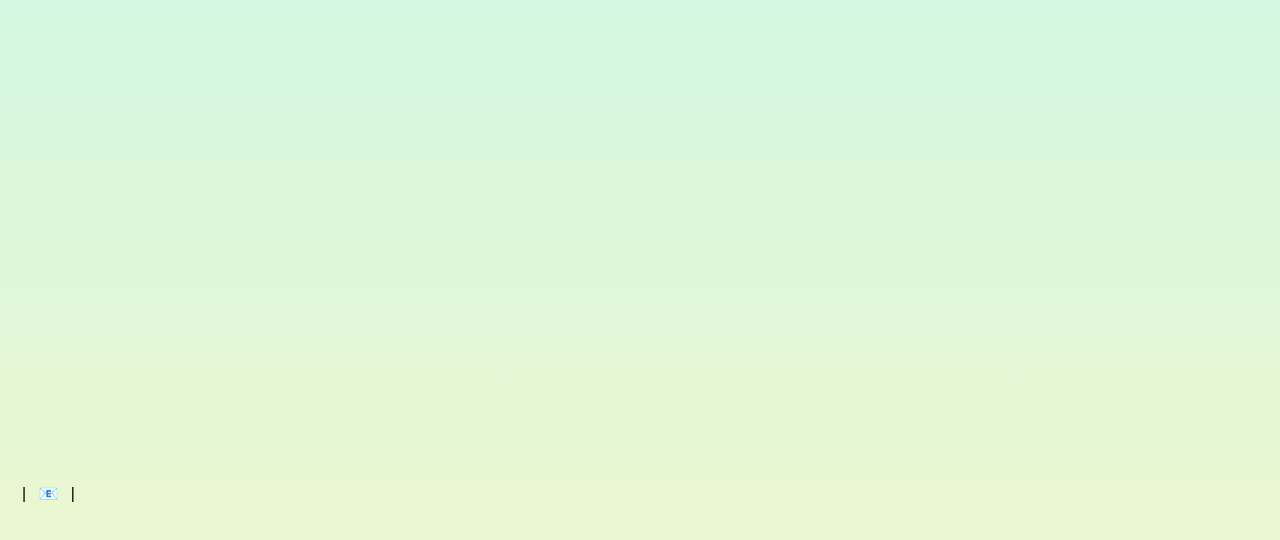
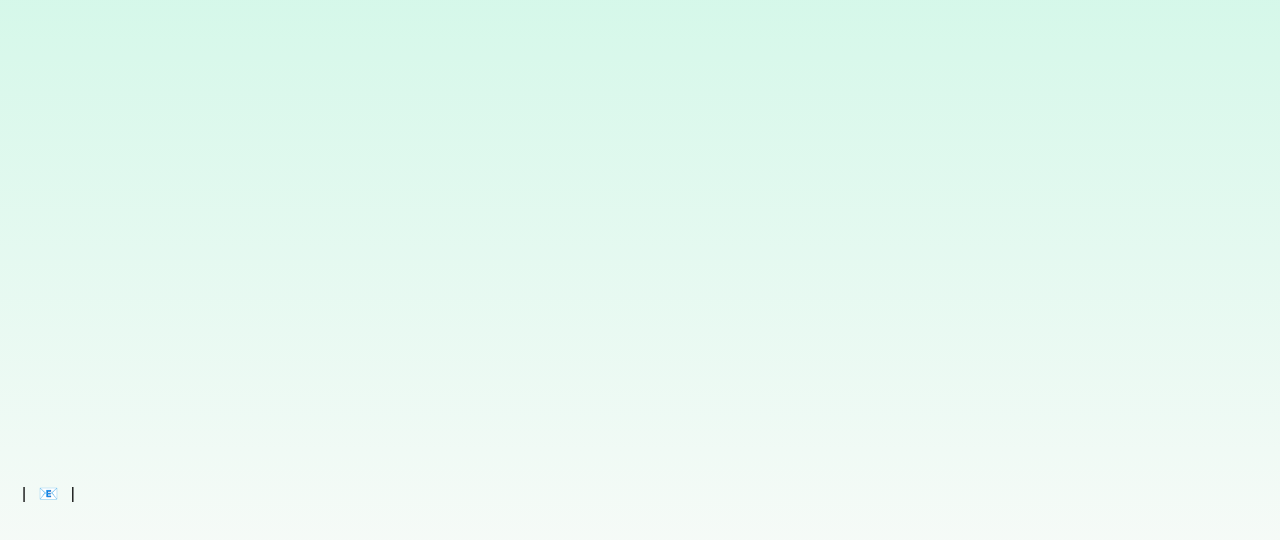
Before and after one commit to birchvoo/stevenlawrencesantos, a plain HTML site: page index.html in a window 1280 px wide. Shown: the part 146-686 px from the top of the page. Drawn offline with Linux system fonts and the light colour scheme.

Commit message:
Change gradient color in body background

```diff
--- a/index.html
+++ b/index.html
@@ -23,7 +23,7 @@ height: 100%;
 /* Applies the 2-tone fade effect */
 body {
 /* Fades from Light Green at the top to Sky Blue at the bottom */
-background-image: linear-gradient(to bottom, #cdf7e6, #f0f7cd);
+background-image: linear-gradient(to bottom, #cdf7e6, #fcfbfa);
 /* Ensures the gradient covers the entire screen even when scrolling */
 background-attachment: fixed;
 }
```
